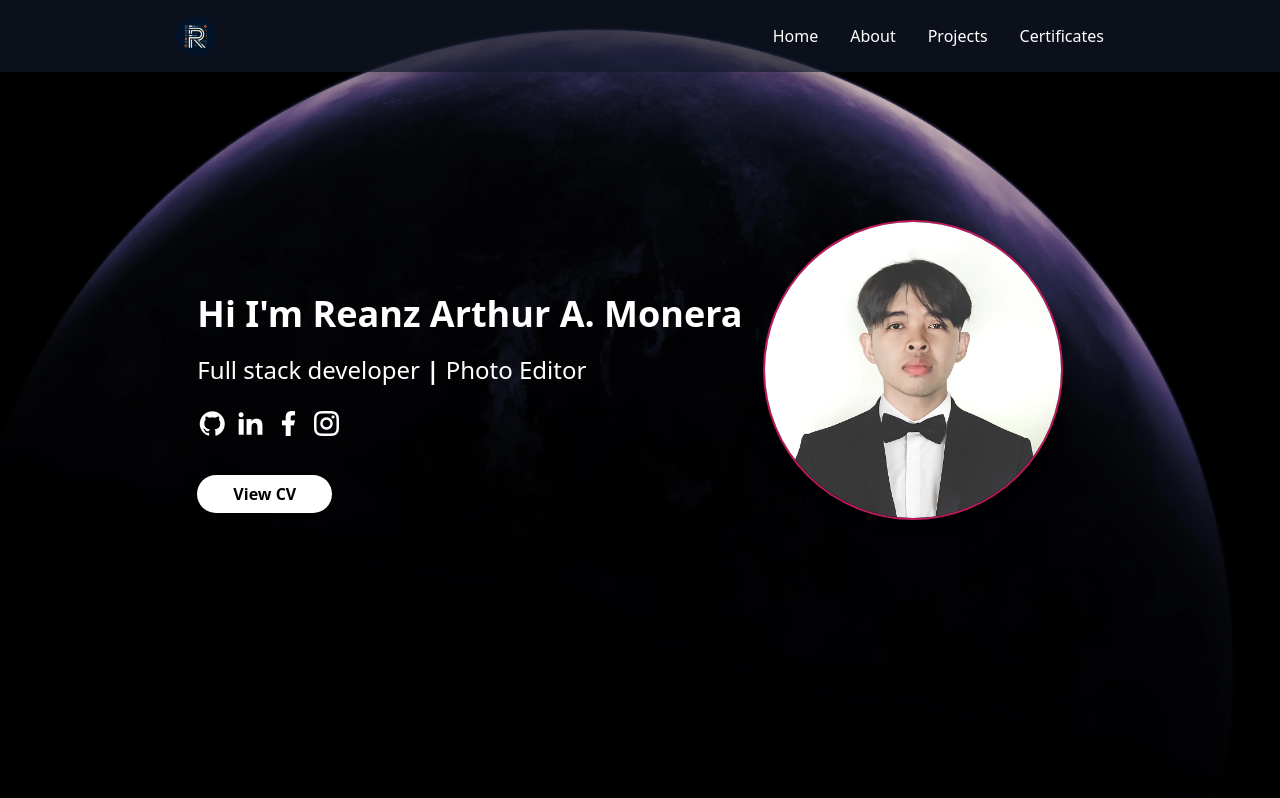
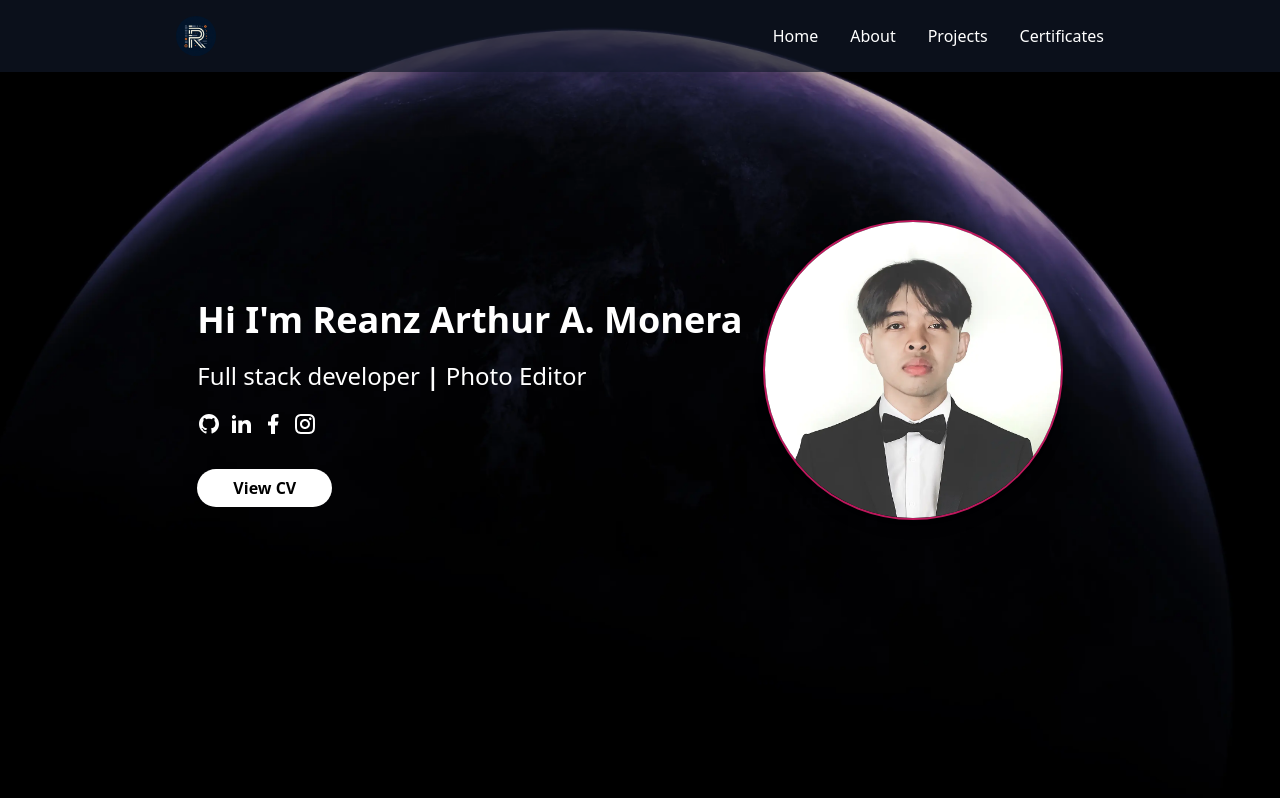
Before and after one commit to reqbahrf/MyPortfolio-react-app, a React (Vite) app: page / in a window 1280 px wide. Shown: the top 798 px of the page. Built offline with nearby package versions, Linux system fonts and the light colour scheme.

Commit message:
refactor: Update Home Section to use Remixicon React components

```diff
--- a/src/HomeSection.tsx
+++ b/src/HomeSection.tsx
@@ -5,6 +5,12 @@ import slide3 from '/assets/figma-project/slide3.webp';
 import slide4 from '/assets/figma-project/slide4.webp';
 import slide5 from '/assets/figma-project/slide5.webp';
 import { useEffect, useRef } from 'react';
+import {
+  RiGithubFill,
+  RiFacebookFill,
+  RiInstagramLine,
+  RiLinkedinFill,
+} from '@remixicon/react';
 
 import { LazyLoadImage } from 'react-lazy-load-image-component';
 import 'react-lazy-load-image-component/src/effects/blur.css';
@@ -74,25 +80,25 @@ export default function HomeSection() {
                 href=''
                 className='group text-white hover:text-pink-700'
               >
-                <i className='ri-github-fill text-3xl'></i>
+                <RiGithubFill className='text-3xl'></RiGithubFill>
               </a>
               <a
                 href=''
                 className='group text-white hover:text-pink-700'
               >
-                <i className='ri-linkedin-fill text-3xl'></i>
+                <RiLinkedinFill className='text-3xl'></RiLinkedinFill>
               </a>
               <a
                 href=''
                 className='group text-white hover:text-pink-700'
               >
-                <i className='ri-facebook-fill text-3xl'></i>
+                <RiFacebookFill className='text-3xl'></RiFacebookFill>
               </a>
               <a
                 href=''
                 className='group text-white hover:text-pink-700'
               >
-                <i className='ri-instagram-line text-3xl'></i>
+                <RiInstagramLine className='text-3xl'></RiInstagramLine>
               </a>
             </div>
             <div className='text-center lg:text-start !mt-10'>
```
